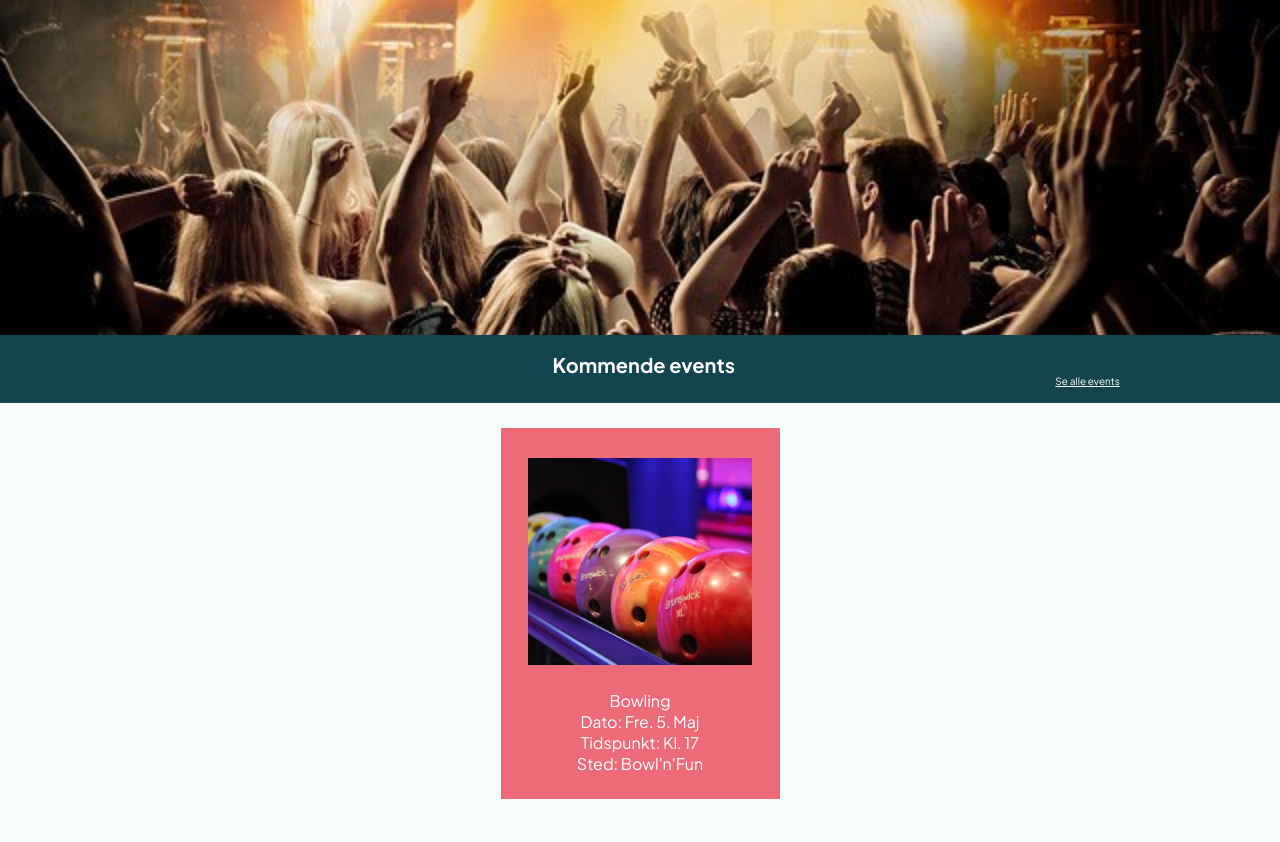
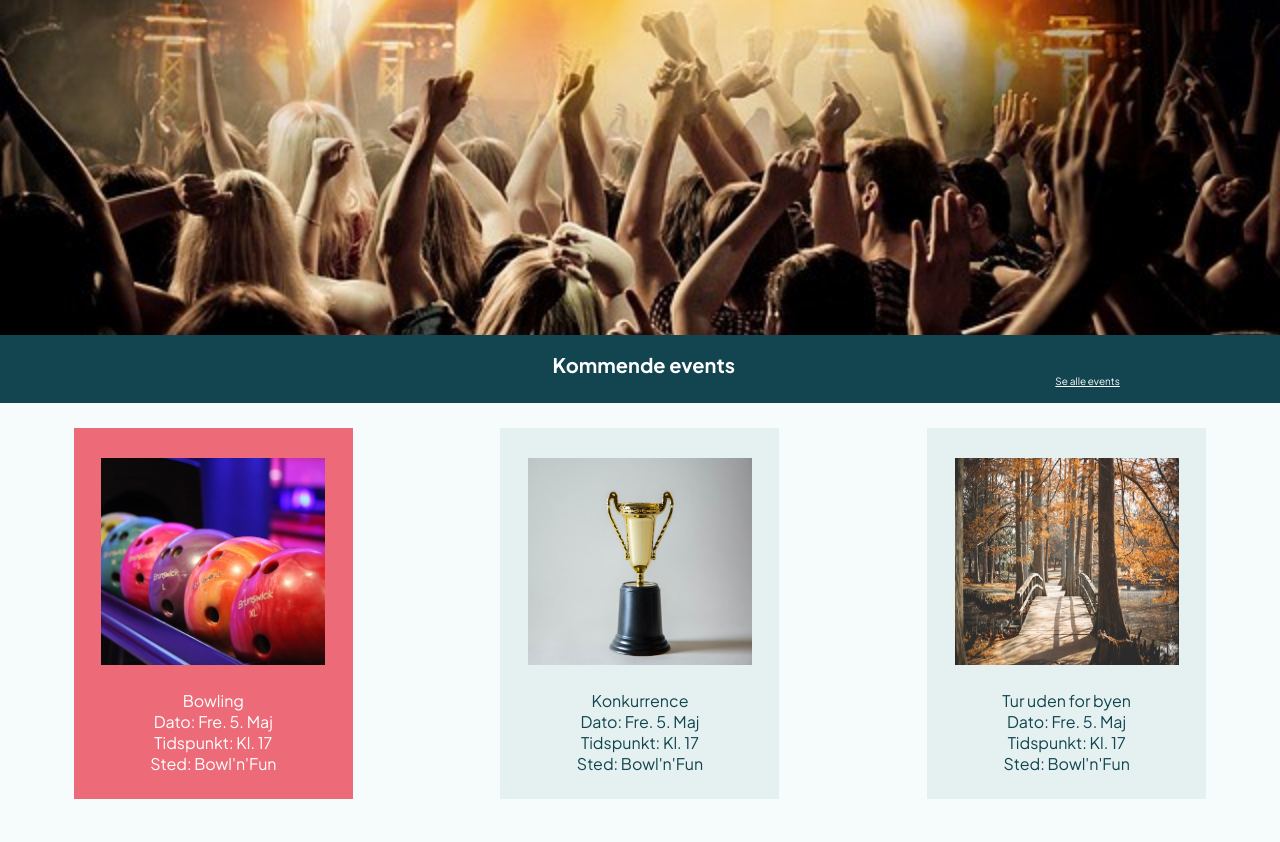
Before and after one commit to Aimiphan/Projekt-4, a plain HTML site: page index.html in a window 1280 px wide. Shown: the part 282-1124 px from the top of the page. Drawn offline with Linux system fonts and the light colour scheme; grey boxes are pictures that could not be loaded.

Commit message:
3 bokse på web

```diff
--- a/index.html
+++ b/index.html
@@ -31,6 +31,7 @@
 
         <section>
             <!--Events i bokse-->
+        <div class="boksflex">
             <div class="forsideboks" id="forsidebowling">
                 <!--Bowling-->
                 <img class="forsideimgboks" src="img/bowlingforside.jpg" alt="bowling">
@@ -39,12 +40,23 @@
                 Tidspunkt: Kl. 17<br>
                 Sted: Bowl'n'Fun</p>
             </div>
-            <div>
-                <!--Konkurrence-->
+            <div class="forsideboks1" id="forsidebowling">
+                <!--Bowling-->
+                <img class="forsideimgboks" src="img/pokal.png" alt="bowling">
+                <p class="tekstiboks1">Konkurrence<br>
+                Dato: Fre. 5. Maj<br>
+                Tidspunkt: Kl. 17<br>
+                Sted: Bowl'n'Fun</p>
             </div>
-            <div>
-                <!--Tur uden for byen-->
+            <div class="forsideboks1" id="forsidebowling">
+                <!--Bowling-->
+                <img class="forsideimgboks" src="img/skov.jpg" alt="bowling">
+                <p class="tekstiboks1">Tur uden for byen <br>
+                Dato: Fre. 5. Maj<br>
+                Tidspunkt: Kl. 17<br>
+                Sted: Bowl'n'Fun</p>
             </div>
+        </div>
         </section>
 
 
--- a/style.css
+++ b/style.css
@@ -155,6 +155,9 @@ width: 9vh;
     margin-left: auto;
     margin-right: auto;
 }
+.forsideboks1 {
+display: none;
+}
 
 .forsideimgboks {
     width: 224px;
@@ -170,7 +173,9 @@ width: 9vh;
     padding-top: 25px;
     text-align: center;
 }
+.tekstiboks1{
 
+}
 /*Events siden*/
 .overskifte {
   height: 68px;
@@ -532,6 +537,25 @@ margin-right: auto;
     display: flex;
   }
   /*Forsiden*/
+  .forsideboks1 {
+    display: inline;
+    display: block;
+    width: 279px;
+    height: 371px;
+    background-color: #E5F1F0;
+    margin-top: 25px;
+    margin-left: auto;
+    margin-right: auto;
+  }
+  .tekstiboks1{
+    color:#12454F;
+    margin: auto;
+    padding-top: 25px;
+    text-align: center;
+  }
+.boksflex{
+  display: flex;
+}
 
   /*Event siden*/
 
```
Also changed, not shown: img/pokal.png (added), 1 other file.
